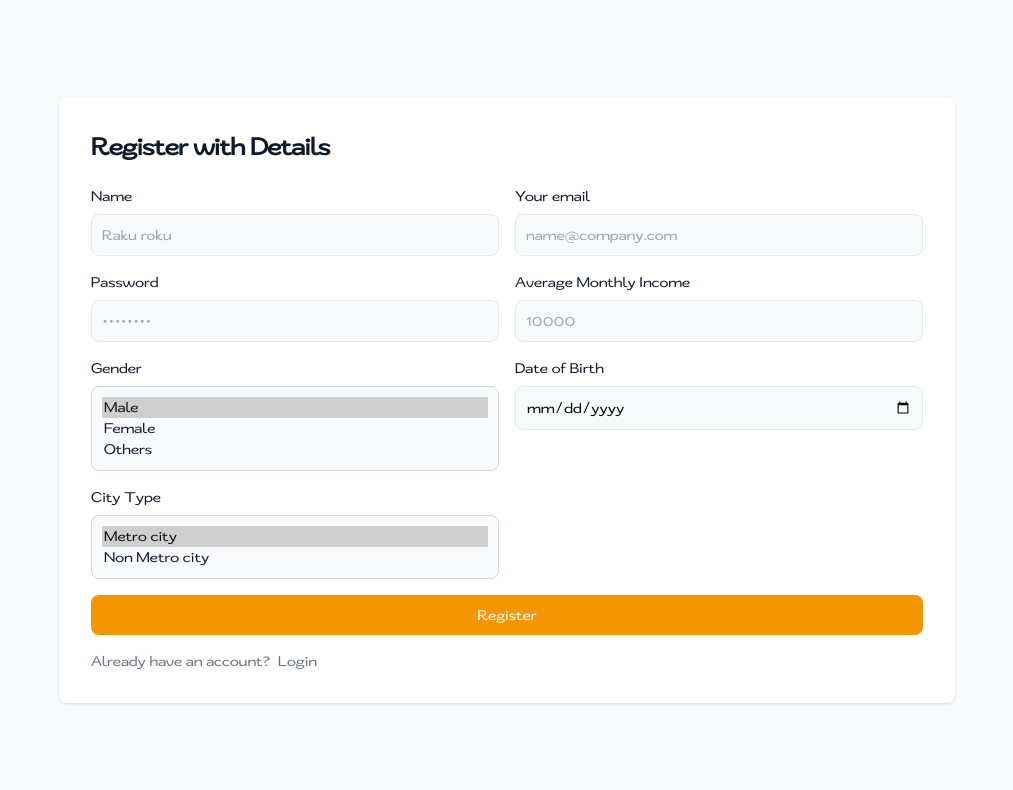
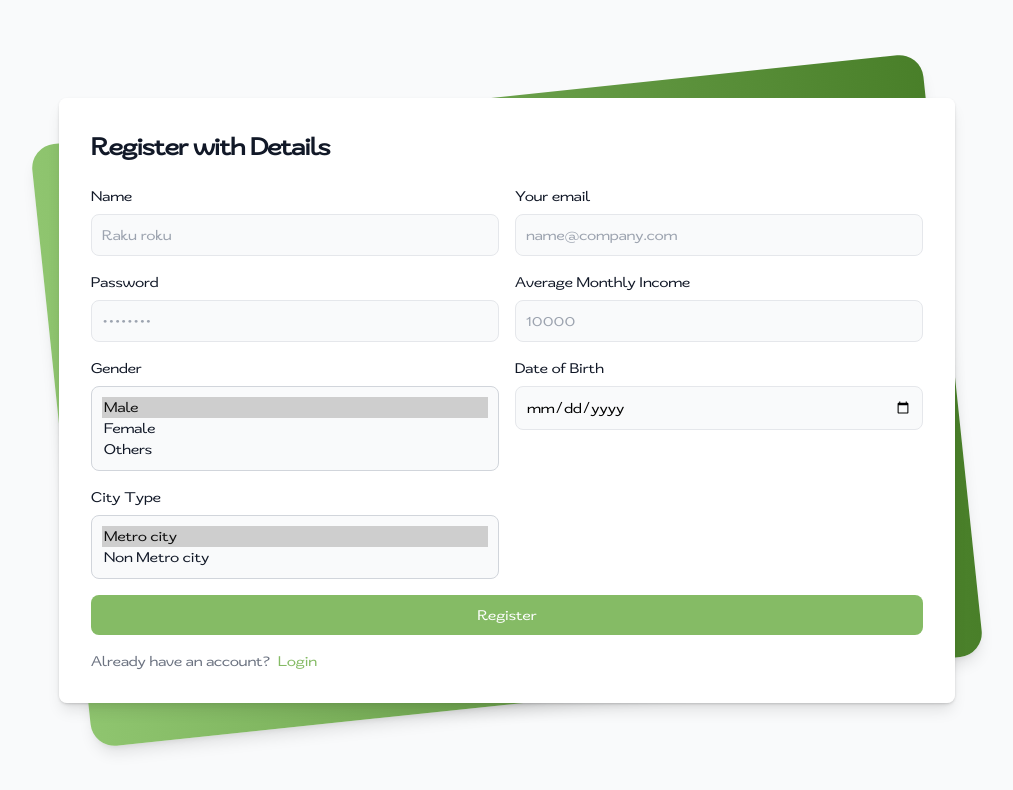
Before and after one commit to yash-kesharwani/Rakathon_FinAItic, a React (Create React App) app in the folder dashboard/: page /signup in a window 1280 px wide. Shown: the top 790 px of the page, without its empty margins (133-1146 px from the left). Built offline with nearby package versions, Linux system fonts and the light colour scheme; no server answers.

Commit message:
chore: change theme color

```diff
--- a/dashboard/src/app/components/input.tsx
+++ b/dashboard/src/app/components/input.tsx
@@ -6,7 +6,7 @@ export default function Input({
 }: DetailedHTMLProps<InputHTMLAttributes<HTMLInputElement>, HTMLInputElement>) {
   return (
     <input
-      className={`focus:ring-primary-600 focus:border-primary-600 block w-full rounded-lg border bg-gray-50 p-2.5 sm:text-sm ${className}`}
+      className={`block w-full rounded-lg border bg-gray-50 p-2.5 accent-primary focus:border-primaryBold focus:outline-none focus:ring-primaryBold sm:text-sm ${className}`}
       {...otherProps}
     />
   )
--- a/dashboard/src/app/components/select.tsx
+++ b/dashboard/src/app/components/select.tsx
@@ -7,7 +7,7 @@ export default function Select({
 }: DetailedHTMLProps<InputHTMLAttributes<HTMLSelectElement>, HTMLSelectElement>) {
   return (
     <select
-      className={`block w-full rounded-lg border border-gray-300 bg-gray-50 p-2.5 text-sm text-gray-900 focus:border-blue-500 focus:ring-blue-500 ${className}`}
+      className={`block w-full rounded-lg border border-gray-300 bg-gray-50 p-2.5 text-sm text-gray-900 accent-primary outline-primaryLight focus:border-primaryLight focus:outline-none focus:ring-primaryLight ${className}`}
       {...otherProps}
     >
       {children}
--- a/dashboard/src/app/pages/auth/signin.tsx
+++ b/dashboard/src/app/pages/auth/signin.tsx
@@ -3,6 +3,7 @@ import { setAuthState, useLazyLoginQuery } from '../../store/auth'
 import { Input } from '../../components'
 import { NavLink, useNavigate } from 'react-router-dom'
 import { useAppDispatch } from '../../hooks'
+import React from 'react'
 
 export default function Signin() {
   const navigate = useNavigate()
@@ -27,8 +28,10 @@ export default function Signin() {
   return (
     <div className="w-full bg-gray-50">
       <div className="mx-auto flex flex-col items-center justify-center px-6 py-8 md:h-screen lg:py-0">
-        <div className="w-full rounded-lg bg-white shadow sm:max-w-md md:mt-0 xl:p-0">
-          <div className="space-y-4 p-6 sm:p-8 md:space-y-6">
+        <h1 className="mb-10 text-5xl">FinAItic</h1>
+        <div className="relative w-full rounded-lg bg-white shadow sm:max-w-lg md:mt-0 xl:p-0">
+          <div className="absolute inset-0 -skew-y-6 transform bg-gradient-to-r from-primaryLight to-primaryBold shadow-lg sm:-rotate-6 sm:skew-y-0 sm:rounded-3xl"></div>
+          <div className="relative space-y-4 bg-white p-6 shadow-lg sm:rounded-lg sm:p-8 md:space-y-6">
             <h1 className="text-xl font-bold leading-tight tracking-tight text-gray-900 md:text-2xl">
               Sign in to your account
             </h1>
@@ -68,7 +71,7 @@ export default function Signin() {
                       id="remember"
                       aria-describedby="remember"
                       type="checkbox"
-                      className="focus:ring-3 focus:ring-primary-300 h-4 w-4 rounded border bg-gray-50"
+                      className="focus:ring-3 h-4 w-4 rounded border bg-gray-50 focus:ring-primaryLight"
                     />
                   </div>
                   <div className="ml-3 text-sm">
@@ -80,7 +83,7 @@ export default function Signin() {
               </div>
               <button
                 type="submit"
-                className="focus:ring-primary-300 w-full rounded-lg bg-primary px-5 py-2.5 text-center text-sm font-medium text-white hover:bg-primary focus:outline-none focus:ring-4"
+                className="w-full rounded-lg bg-primary px-5 py-2.5 text-center text-sm font-medium text-white hover:bg-primary focus:outline-none focus:ring-4 focus:ring-primaryLight"
               >
                 Sign in
               </button>
@@ -88,7 +91,7 @@ export default function Signin() {
                 Don't have an account yet?
                 <NavLink
                   to={'/signup'}
-                  className="text-primary-600 ml-2 font-medium hover:underline"
+                  className="text-primary-600 ml-2 font-medium text-primary hover:underline"
                 >
                   Sign up
                 </NavLink>
--- a/dashboard/src/app/pages/auth/signup.tsx
+++ b/dashboard/src/app/pages/auth/signup.tsx
@@ -1,39 +1,42 @@
 import { ChangeEvent, FormEvent, useState } from 'react'
-import { useLazyRegisterQuery } from '../../store/auth'
+import { useRegisterMutation } from '../../store/auth'
 import { Input, Select } from '../../components'
 import moment from 'moment'
 import { NavLink, useNavigate } from 'react-router-dom'
+import React from 'react'
 
 export default function Signup() {
   const navigate = useNavigate()
-  const [register] = useLazyRegisterQuery()
+  const [register] = useRegisterMutation()
   const [formValues, setFormValues] = useState({
     email: '',
     password: '',
     income: '',
     name: '',
-    gender: '',
+    gender: 'male',
     dob: '',
-    metro: '',
+    metro: 'true',
   })
 
   const hanleOnChange = (e: ChangeEvent<HTMLInputElement | HTMLSelectElement>) => {
     setFormValues({ ...formValues, [e.target.name]: e.target.value })
   }
 
-  const handleSubmit = (e: FormEvent<HTMLFormElement>) => {
-    e.preventDefault()
-    register({ ...formValues, dob: moment(formValues.dob).valueOf() }).then(({ isSuccess }) => {
-      if (isSuccess) {
-        navigate('/signin')
-      }
-    })
+  const handleSubmit = async (e: FormEvent<HTMLFormElement>) => {
+    try {
+      e.preventDefault()
+      await register({ ...formValues, dob: moment(formValues.dob).valueOf() }).unwrap()
+      navigate('/signin')
+    } catch (e) {
+      console.log('e', e)
+    }
   }
   return (
     <div className="w-full bg-gray-50">
       <div className="mx-auto flex flex-col items-center justify-center px-6 py-8 md:h-screen lg:py-0">
-        <div className="w-full rounded-lg bg-white shadow sm:max-w-4xl md:mt-0 xl:p-0">
-          <div className="space-y-4 p-6 sm:p-8 md:space-y-6">
+        <div className="relative w-full rounded-lg bg-white shadow sm:max-w-4xl md:mt-0 xl:p-0">
+          <div className="absolute inset-0 -skew-y-6 transform bg-gradient-to-r from-primaryLight to-primaryBold shadow-lg sm:-rotate-6 sm:skew-y-0 sm:rounded-3xl"></div>
+          <div className="relative space-y-4 bg-white p-6 shadow-lg sm:rounded-lg sm:p-8 md:space-y-6">
             <h1 className="text-xl font-bold leading-tight tracking-tight text-gray-900 md:text-2xl">
               Register with Details
             </h1>
@@ -153,7 +156,10 @@ export default function Signup() {
               </button>
               <p className="col-span-2 text-sm font-light text-gray-500">
                 Already have an account?
-                <NavLink to="/signin" className="text-primary-600 ml-2 font-medium hover:underline">
+                <NavLink
+                  to="/signin"
+                  className="text-primary-600 ml-2 font-medium text-primary hover:underline"
+                >
                   Login
                 </NavLink>
               </p>
--- a/dashboard/src/app/store/auth/services.ts
+++ b/dashboard/src/app/store/auth/services.ts
@@ -10,7 +10,7 @@ export const authApi = splitApi.injectEndpoints({
         }
       },
     }),
-    register: build.query<any, any>({
+    register: build.mutation<any, any>({
       query(body) {
         return {
           url: `user/register`,
@@ -31,4 +31,4 @@ export const authApi = splitApi.injectEndpoints({
   }),
 })
 
-export const { useLazyLoginQuery, useLazyRegisterQuery, useUploadCSVMutation } = authApi
+export const { useLazyLoginQuery, useRegisterMutation, useUploadCSVMutation } = authApi
--- a/dashboard/tailwind.config.js
+++ b/dashboard/tailwind.config.js
@@ -11,7 +11,9 @@ module.exports = {
         desktop: '1728px',
       },
       colors: {
-        primary: '#F59600',
+        primary: '#85bb65',
+        primaryLight: '#8FC56F',
+        primaryBold: '#497F29',
         secondary: '#3a3b3f',
       },
       fontFamily: {
```
